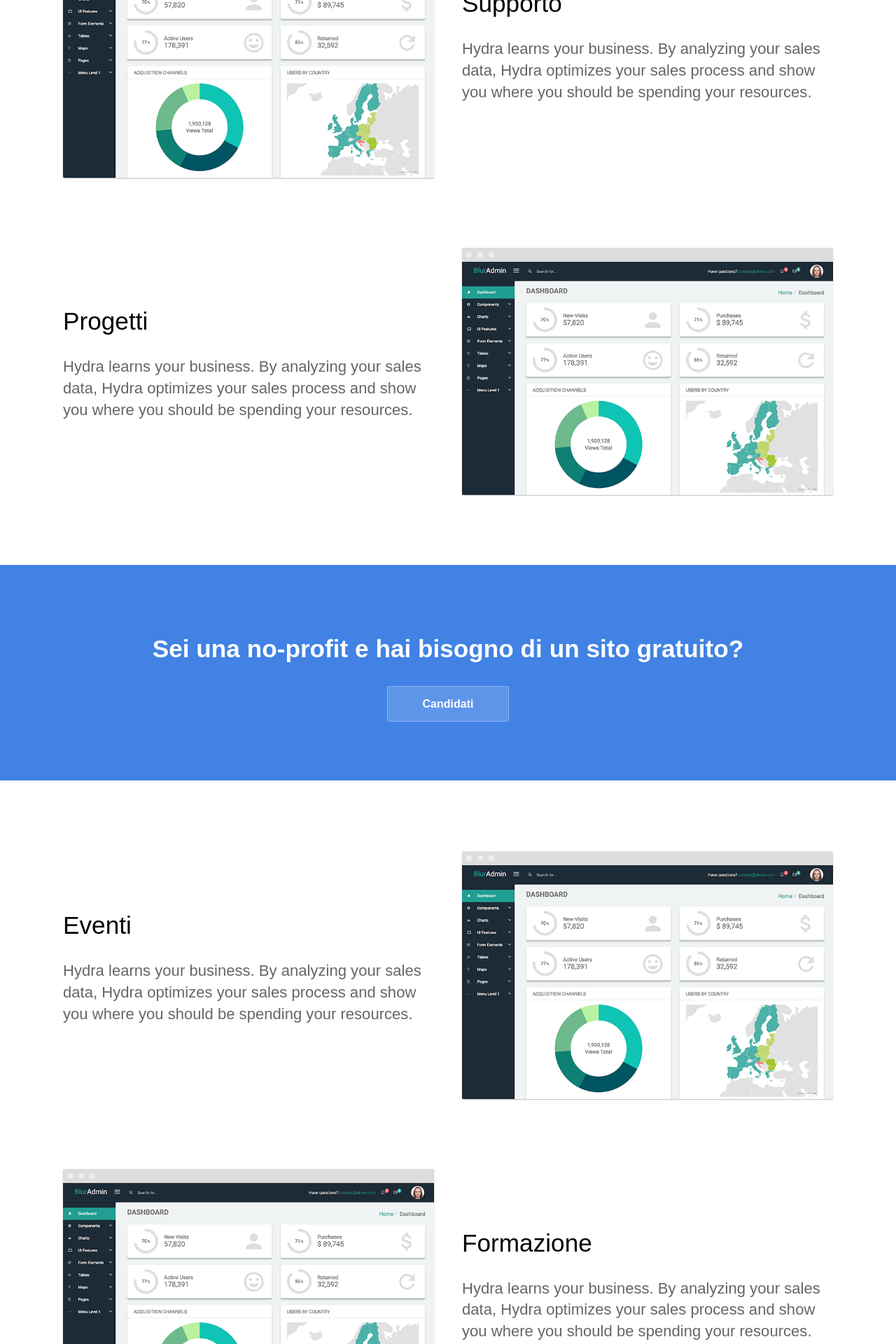
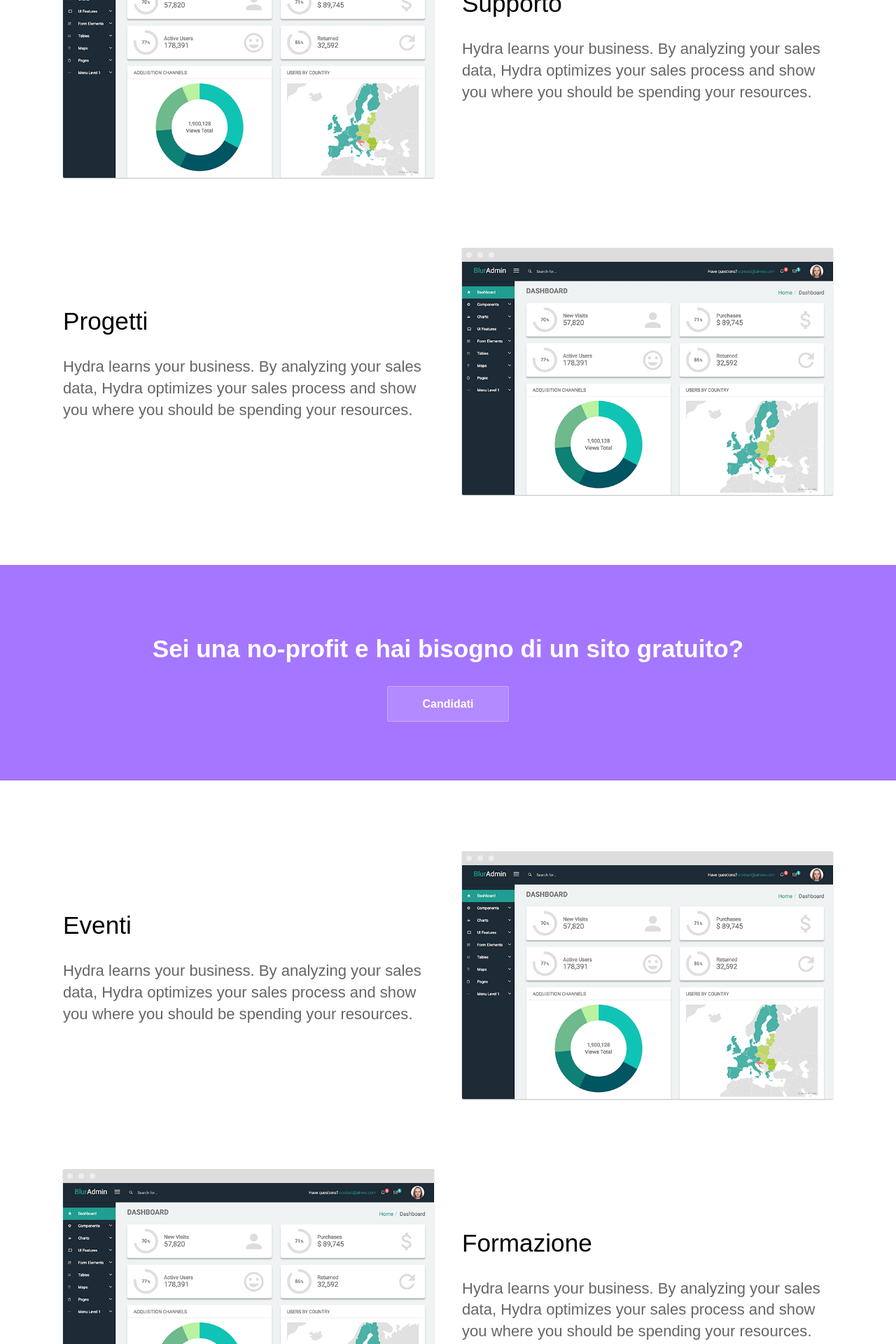
Before and after one commit to ludovicobesana/codingbunker-website, a Jekyll site: the page built from index.html, in a window 1280 px wide. Shown: the part 765-2685 px from the top of the page at 70% size. Built offline with Jekyll 4.4.1, drawn with Linux system fonts in a browser that asks for light colours.

Commit message:
fix: Fixed section color

```diff
--- a/_sass/landing-page.scss
+++ b/_sass/landing-page.scss
@@ -1,5 +1,5 @@
 .bottom-cta {
-	background: linear-gradient(to bottom, $brand-color 0%, $middle-gradient-color 100%);
+	background: #A576FF;
 	color: #fff;
 	text-align: center;
 	margin: 0;
--- a/index.html
+++ b/index.html
@@ -64,7 +64,7 @@ description: Track and optimize your sales team in real time
     </div>
   </section>
 
-  <section class="bottom-cta" style="background-color: #A576FF">
+  <section class="bottom-cta">
     <h2 class="editable"><strong>Sei una no-profit e hai bisogno di un <b>sito</b> gratuito?</h2>
     <div class="button alt"><a href="#">Candidati</a></div>
   </section>
```
